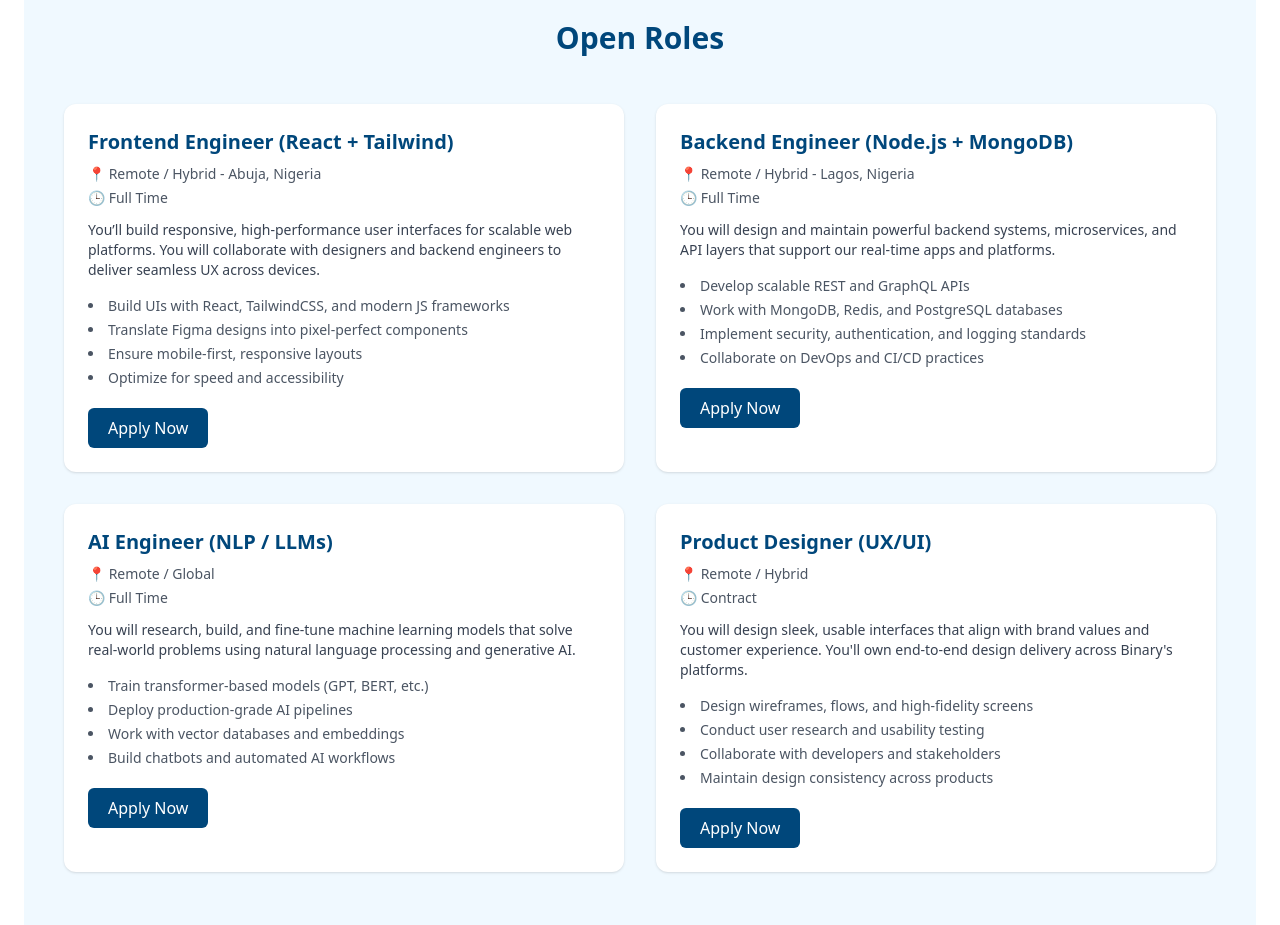
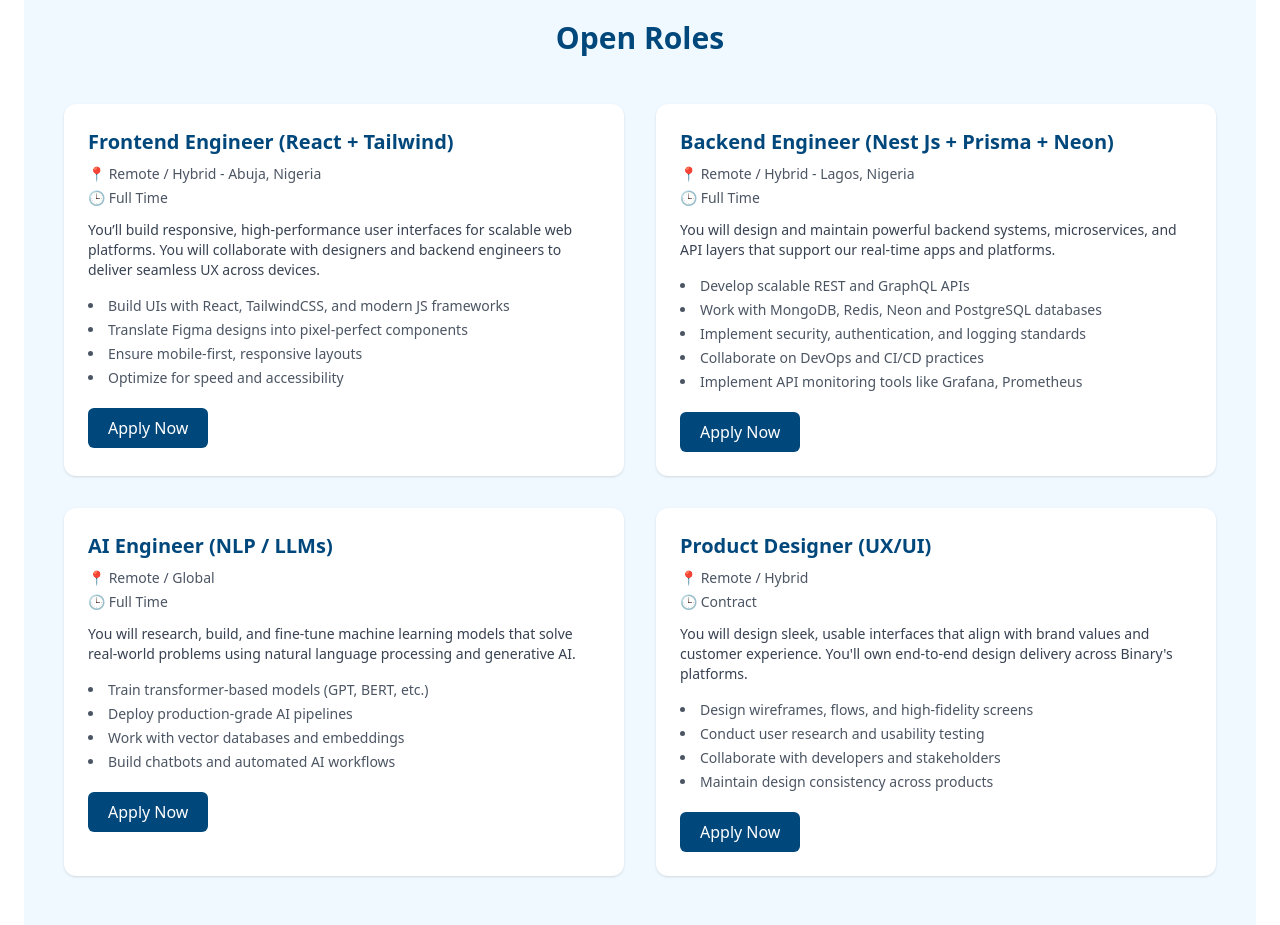
Before and after one commit to Ademolah/Binary-Web, a React (Create React App) app: page /career in a window 1280 px wide. Shown: the part 860-1785 px from the top of the page. Built offline with nearby package versions, Linux system fonts and the light colour scheme.

Commit message:
implemented job

```diff
--- a/src/pages/Career.jsx
+++ b/src/pages/Career.jsx
@@ -89,15 +89,16 @@ const Career = () => {
               mailSubject: "Frontend Engineer Application"
             },
             {
-              title: "Backend Engineer (Node.js + MongoDB)",
+              title: "Backend Engineer (Nest Js + Prisma + Neon)",
               location: "Remote / Hybrid - Lagos, Nigeria",
               type: "Full Time",
               description: "You will design and maintain powerful backend systems, microservices, and API layers that support our real-time apps and platforms.",
               responsibilities: [
                 "Develop scalable REST and GraphQL APIs",
-                "Work with MongoDB, Redis, and PostgreSQL databases",
+                "Work with MongoDB, Redis, Neon and PostgreSQL databases",
                 "Implement security, authentication, and logging standards",
-                "Collaborate on DevOps and CI/CD practices"
+                "Collaborate on DevOps and CI/CD practices",
+                "Implement API monitoring tools like Grafana, Prometheus"
               ],
               mailSubject: "Backend Engineer Application"
             },
```
